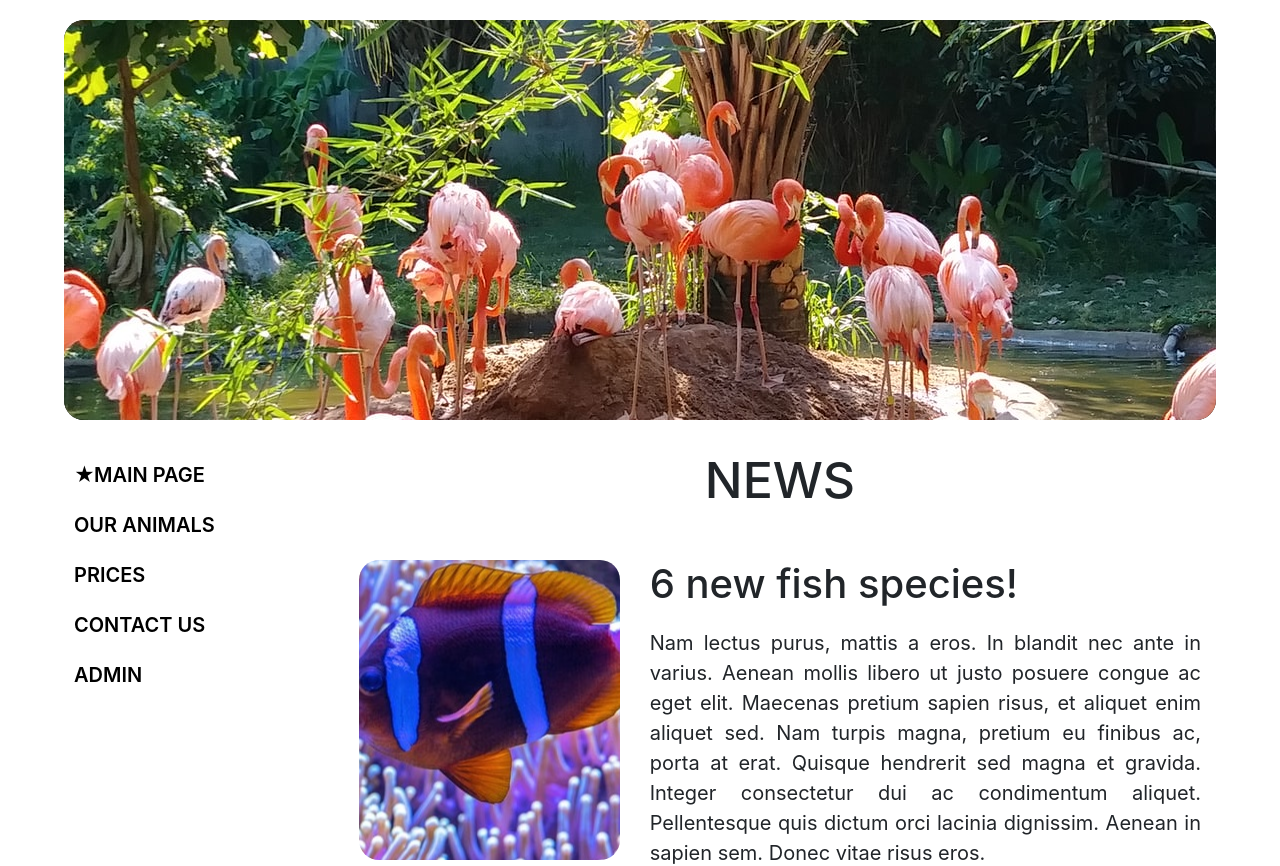
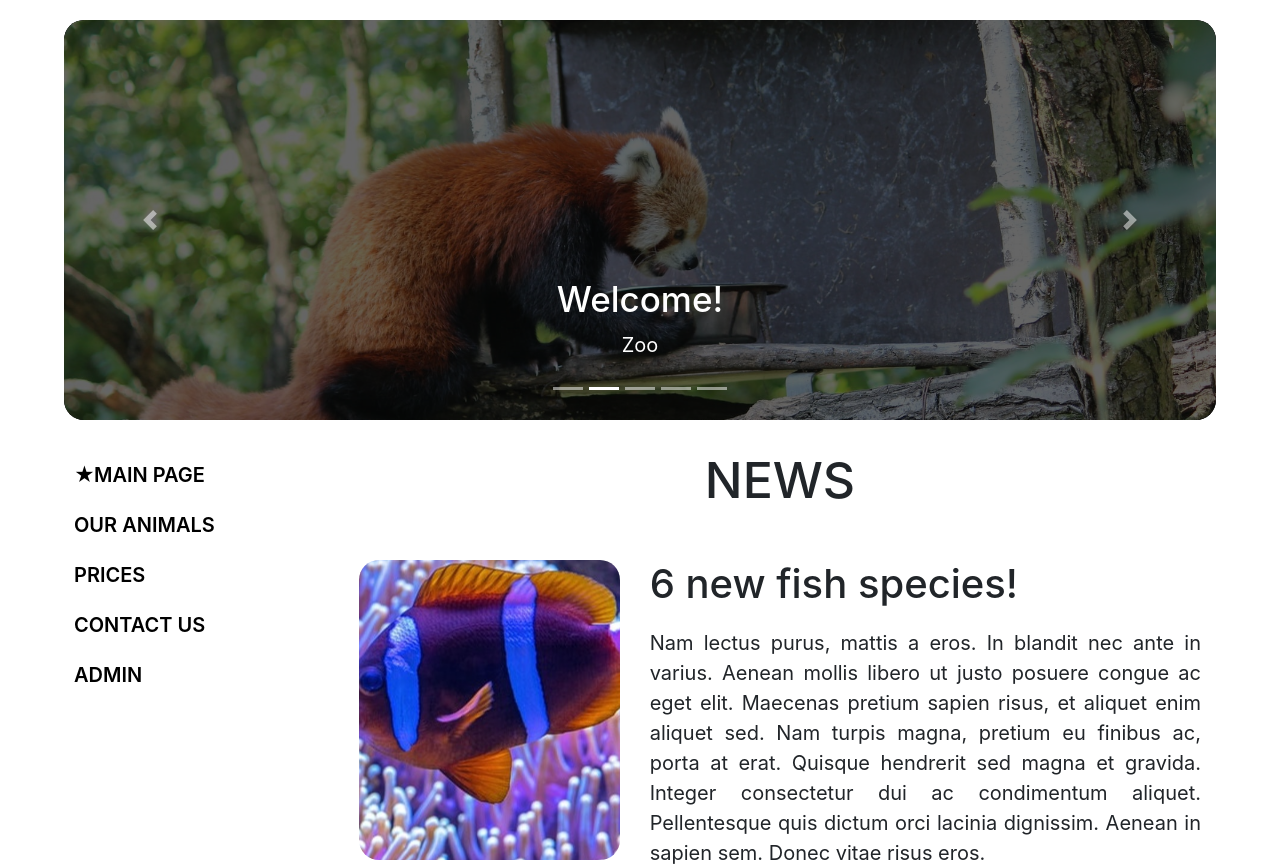
Before and after one commit to AlicjaLysien/zoo, a React (Create React App) app: page / in a window 1280 px wide. Shown: the top 866 px of the page. Built offline with nearby package versions, Linux system fonts and the light colour scheme; a web font is replaced by a local one.

Commit message:
carousel

```diff
--- a/src/layouts/Header.js
+++ b/src/layouts/Header.js
@@ -1,39 +1,34 @@
 import { React } from "react";
 import { Route, Switch } from "react-router-dom";
+import Carousel from "react-bootstrap/Carousel";
 import header01 from "../images/header01.jpg";
 import header02 from "../images/header02.jpg";
 import header03 from "../images/header03.jpg";
 import header04 from "../images/header04.jpg";
 import header05 from "../images/header05.jpg";
 
+const photos = [header01, header02, header03, header04, header05]
+
 const Header = () => {
-    const images = [header01, header02, header03, header04, header05];
-    const index = Math.floor(Math.random() * 5);
-    const headerRandom = images[index];
 
-    return (
-        <>
-        <Switch>
-            <Route path="/" exact render={()=> (
-                <img src={header01} />
-            )} />
-            <Route path="/animals" render={()=> (
-                <img src={header02} />
-            )} />
-            <Route path="/prices" render={()=> (
-                <img src={header03} />
-            )} />
-            <Route path="/contact" render={()=> (
-                <img src={header04} />
-            )} />
-            <Route path="/admin" render={()=> (
-                <img src={header05} />
-            )} />
-            <Route render={()=> (
-                <img src={headerRandom} />
-            )} />
-        </Switch>
-        </>
+    const slider = photos.map(photo => (
+        <Carousel.Item className="CarouselItem">
+
+            <div className="bg" style={{backgroundImage: `url(${photo})`}}>
+                <div className="overlay"></div>
+            </div>
+
+        <Carousel.Caption>
+          <h3>Welcome!</h3>
+          <p>Zoo</p>
+        </Carousel.Caption>
+      </Carousel.Item>
+    ))
+
+    return(
+    <Carousel>
+        {slider}
+    </Carousel>
     );
 }
 
--- a/src/styles/Header.sass
+++ b/src/styles/Header.sass
@@ -1,10 +1,21 @@
 @import "AllStyles"
 
 header
-    img
-        position: absolute
-        top: 50%
-        left: 50%
-        transform: translate(-50%, -50%)
-        min-width: 100%
-        min-height: 100%
+    .bg
+        height: 100%
+        background-position: center center
+        background-repeat: no-repeat
+        background-size: cover
+        border-radius: 20px
+        cursor: pointer
+    .overlay
+        background-color: rgba(0,0,0,0.6)
+        height: 100%
+        width: 100%
+
+.CarouselItem
+    height: 50vh
+
+@media(max-width: $SmallScreenSize)
+    .CarouselItem
+        height: 30vh
```
Also changed, not shown: 1 other file (tests, documents, lock files or other folders).
